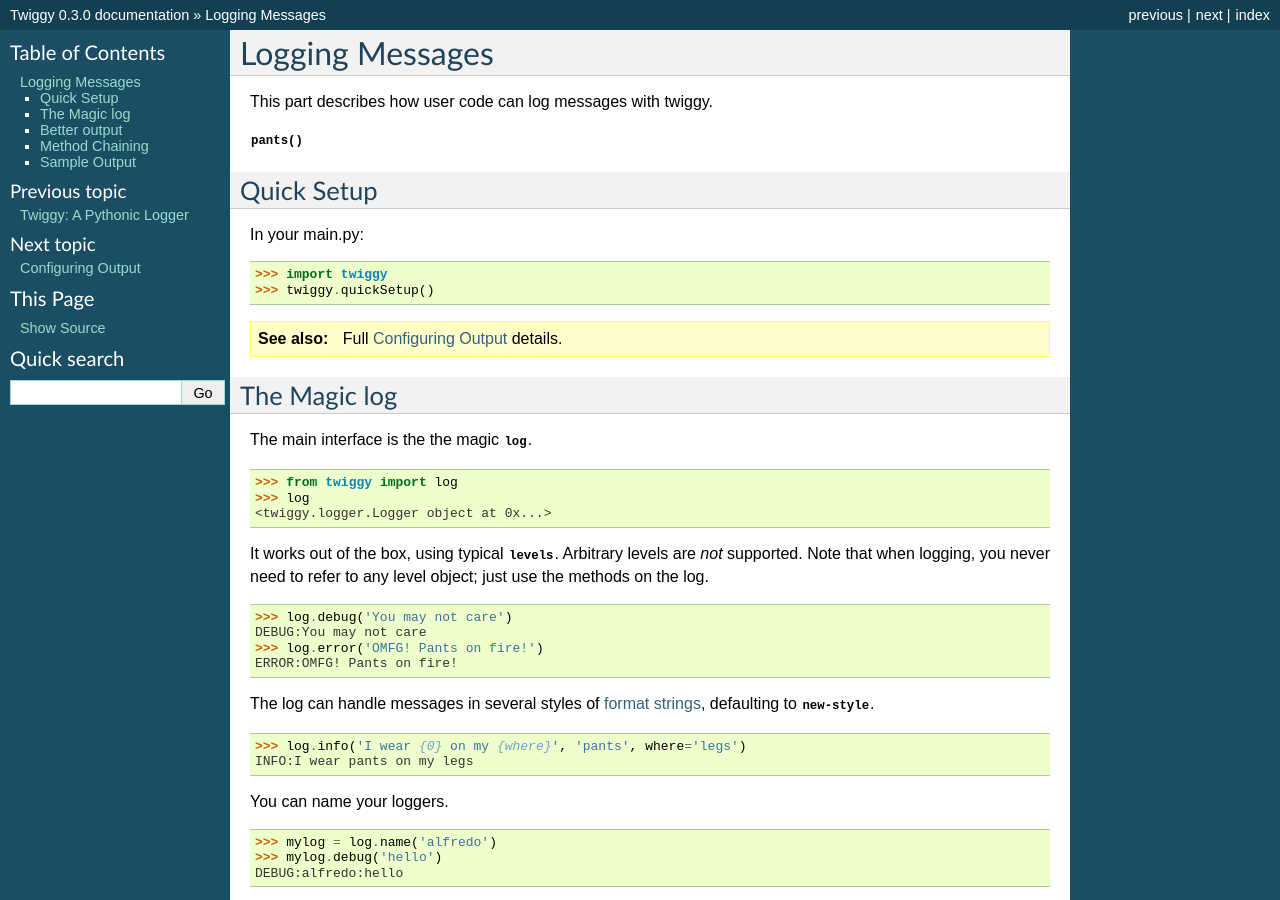
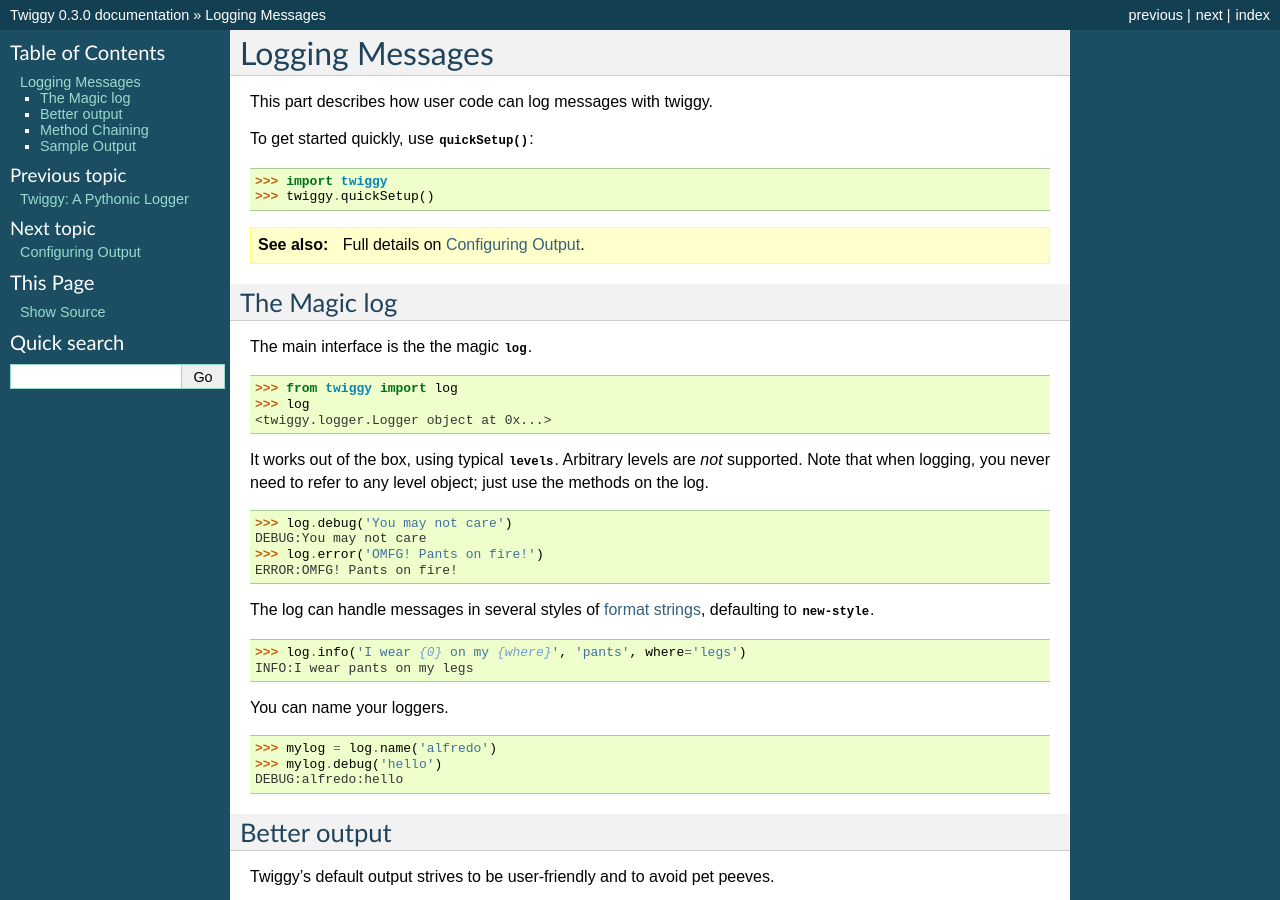
Before and after one commit to wearpants/twiggy, a Sphinx documentation site: the page built from doc/logging.rst, in a window 1280 px wide and 900 px high. Built offline with Sphinx 7.4.7, drawn with Linux system fonts in a browser that asks for light colours.

Commit message:
minor doc

```diff
--- a/doc/index.rst
+++ b/doc/index.rst
@@ -21,7 +21,7 @@
 
 Twiggy was born at `Pycon 2010 <http://us.pycon.org/2010/>`_ after I whined about the standard library's `logging <http://docs.python.org/library/logging.html>`_ and Jesse Noller "invited" me to do something about it.
 
-Get it from the `Cheeseshop <http://pypi.python.org/pypi/Twiggy>`_::
+Install straight with distutils from the `Cheeseshop <http://pypi.python.org/pypi/Twiggy>`_ or::
 
     pip install Twiggy
 
--- a/doc/logging.rst
+++ b/doc/logging.rst
@@ -3,17 +3,12 @@
 #################
 This part describes how user code can log messages with twiggy.
 
-:func:`pants`
-
-***************
-Quick Setup
-***************
-In your main.py:
+To get started quickly, use :func:`~twiggy.quickSetup`:
 
 >>> import twiggy
 >>> twiggy.quickSetup()
 
-.. seealso:: Full :doc:`configuration` details.
+.. seealso:: Full details on :doc:`configuration`.
 
 ****************
 The Magic log
```
